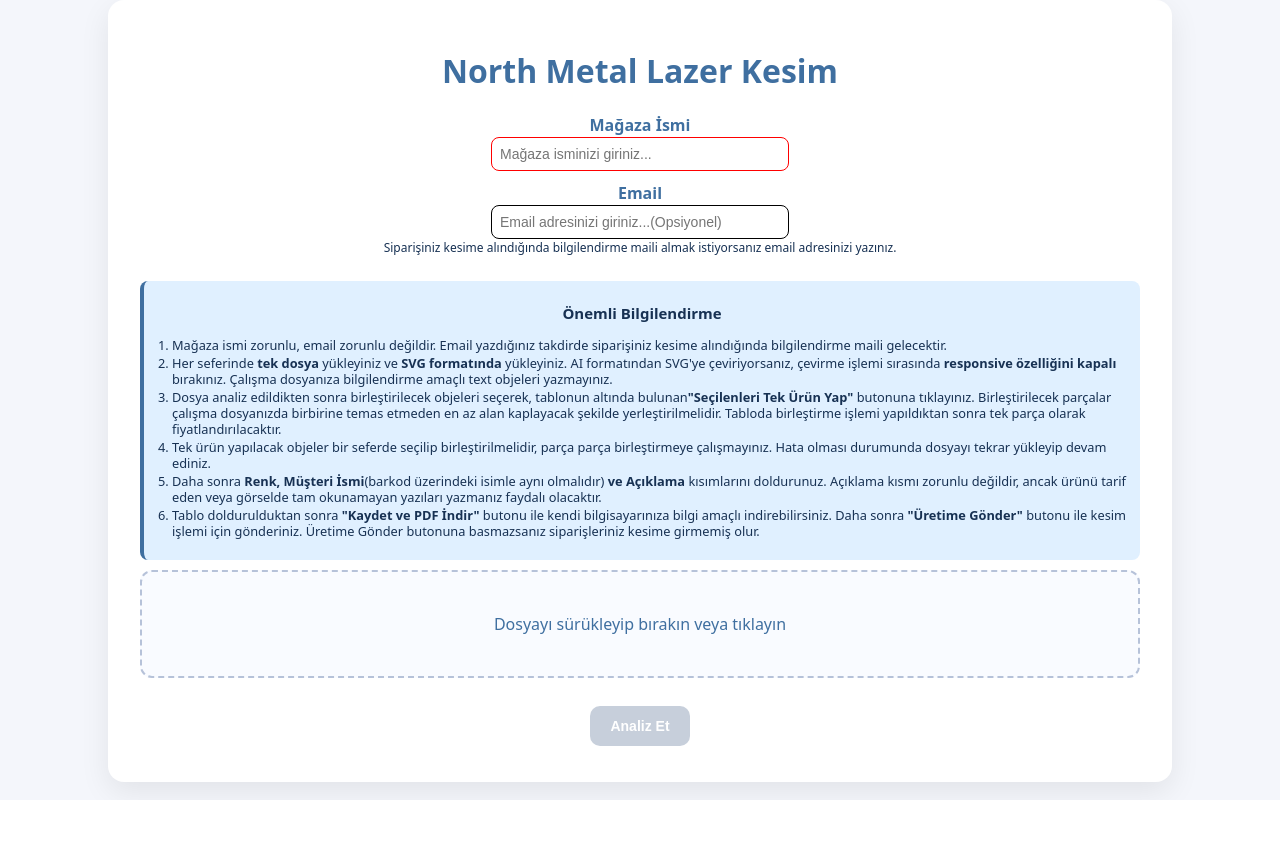
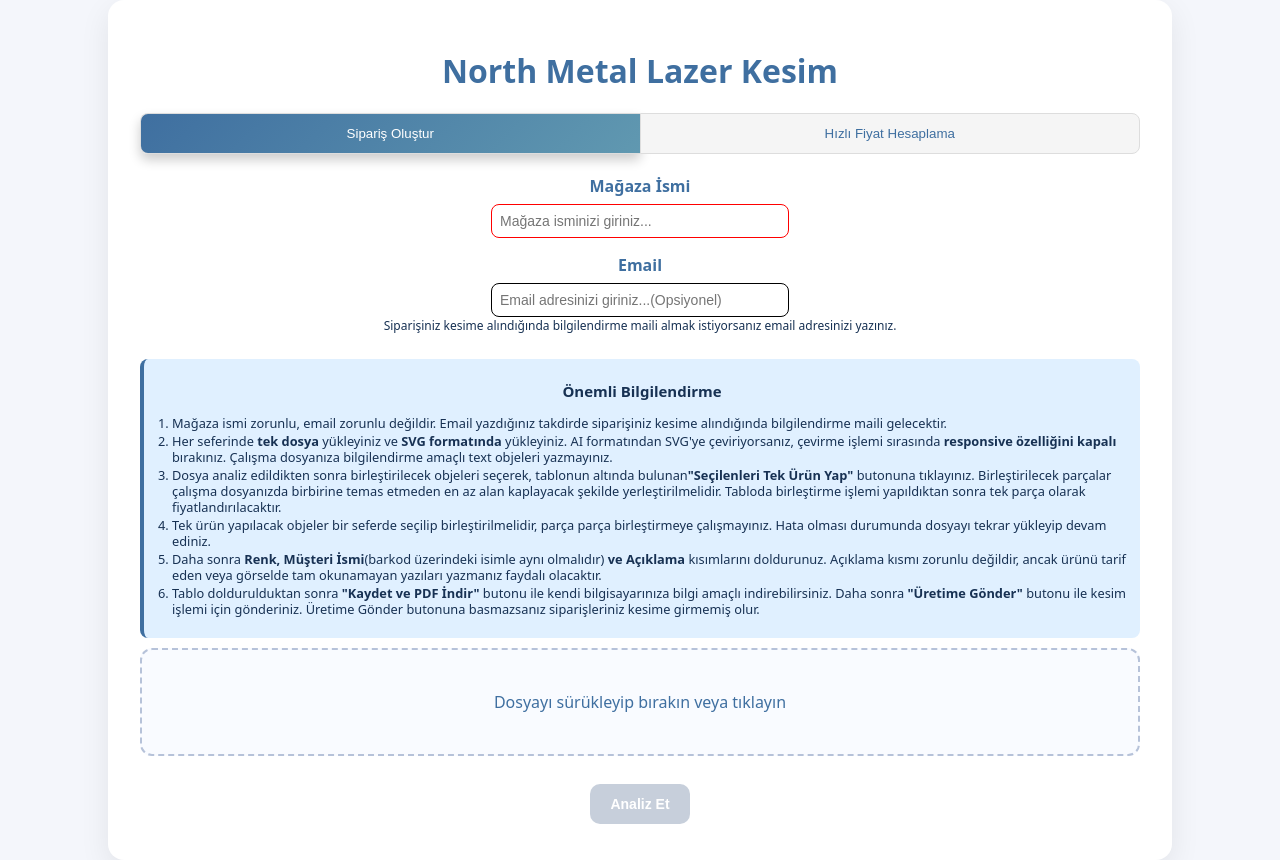
Before and after one commit to omeryilldirim/north-metal, a React (Vite) app in the folder frontend/: page / in a window 1280 px wide. Before the commit the page ends 800 px from the top, so only its background shows below. Built offline with nearby package versions, Linux system fonts and the light colour scheme.

Commit message:
hızlı fiyat hesaplama sekmesi eklendi

```diff
--- a/frontend/src/App.jsx
+++ b/frontend/src/App.jsx
@@ -19,6 +19,11 @@ function App() {
   const [toast, setToast] = useState(null);
   const fileInputRef = useRef();
   const [selectedIds, setSelectedIds] = useState([]);
+  const [calcWidth, setCalcWidth] = useState("");
+  const [calcHeight, setCalcHeight] = useState("");
+  const [calcResult, setCalcResult] = useState(null);
+  const [calcLoading, setCalcLoading] = useState(false);
+  const [activeTab, setActiveTab] = useState("order");
   const COLORS = [
     { name: "Siyah", hex: "#000000" },
     { name: "Eskitme", hex: "#bfa24a" },
@@ -38,6 +43,50 @@ function App() {
     { name: "Çatlak Siyah", hex: "#1c1c1c" },
     { name: "Çatlak Krem", hex: "#e6dcc8" },
   ];
+
+  const handleSimpleCalculate = async () => {
+    if (!Number(calcWidth) || !Number(calcHeight)) {
+      showToast("error", "Geçerli değer giriniz");
+      return;
+    }
+    try {
+      setCalcLoading(true);
+      let price = ((((Number(calcWidth) * Number(calcHeight) * 1.5 * 8) / 1_000_000) * 35 * 2.5 + 200) * 1.8 * 0.9166);
+      // =====================================================
+      // ✅ %10 zam (35cm kontrolü)
+      // =====================================================
+      if (Number(calcWidth) > 359 || Number(calcHeight) > 359) {
+        price *= 1.10;
+      }
+      // =====================================================
+      // ✅ UZUN KENAR KONTROLÜ (YENİ SİSTEM)
+      // =====================================================
+      const longestSide = Math.max(Number(calcWidth), Number(calcHeight));
+      if (longestSide > 690 && longestSide < 995) {
+        price += 100;
+      } else if (longestSide >= 995 && longestSide < 1195) {
+        price += 200;
+      } else if (longestSide >= 1195 && longestSide < 1395) {
+        price += 300;
+      } else if (longestSide >= 1395 && longestSide < 1495) {
+        price += 400;
+      } else if (longestSide >= 1495) {
+        price += 500;
+      }
+      setCalcResult(Math.ceil(price));
+    } catch (err) {
+      console.error(err);
+      showToast("error", "Hesaplama başarısız");
+    } finally {
+      setCalcLoading(false);
+    }
+  };
+
+  const handleResetButton = () => {
+    setCalcWidth("");
+    setCalcHeight("");
+    setCalcResult(null);
+  };
 
   const toggleSelect = (id) => {
     setSelectedIds(prev =>
@@ -667,6 +716,98 @@ function App() {
     <div className="app-container">
       <h1 className="page-title">North Metal Lazer Kesim</h1>
 
+      <div style={{
+        display: "flex",
+        width: "100%",
+        marginBottom: "20px"
+      }}>
+        <button
+          onClick={() => setActiveTab("order")}
+          style={{
+            flex: 1,
+            padding: "12px",
+            border: "1px solid #ddd",
+            borderRadius: "8px 0 0 8px",
+            cursor: "pointer",
+            background: activeTab === "order" ? "linear-gradient(135deg, #3f6fa0, #3f83a0d3)" : "#f5f5f5",
+            color: activeTab === "order" ? "#fff" : "#3f6fa0",
+            boxShadow: activeTab === "order" ? "0 6px 12px rgba(0,0,0,0.2)": "none",
+            borderRight: "none"
+          }}
+        >
+          Sipariş Oluştur
+        </button>
+        <button
+          onClick={() => setActiveTab("quick")}
+          style={{
+            flex: 1,
+            padding: "12px",
+            border: "1px solid #ddd",
+            borderRadius: "0 8px 8px 0",
+            cursor: "pointer",
+            background: activeTab === "quick" ? "linear-gradient(135deg, #3f6fa0, #3f83a0d3)" : "#f5f5f5",
+            color: activeTab === "quick" ? "#fff" : "#3f6fa0",
+            boxShadow: activeTab === "quick" ? "0 6px 12px rgba(0,0,0,0.2)": "none",
+          }}
+        >
+          Hızlı Fiyat Hesaplama
+        </button>
+      </div>
+
+      {activeTab === "quick" && (
+        <div className="calc-box">
+          <div style={{ display:"flex", flexDirection:"column", alignItems:"center", gap:"5px" }}>
+            <label>
+              <strong>Genişlik (mm)</strong>
+            </label>
+            <input
+              type="number"
+              min="1"
+              placeholder="Genişlik (mm)"
+              value={calcWidth}
+              onChange={(e) => setCalcWidth(e.target.value)}
+              required
+              style={{ borderColor: !calcWidth ? "red" : "initial", marginBottom: "10px" }}
+            />
+            <label>
+              <strong>Yükseklik (mm)</strong>
+            </label>
+            <input
+              type="number"
+              min="1"
+              placeholder="Yükseklik (mm)"
+              value={calcHeight}
+              onChange={(e) => setCalcHeight(e.target.value)}
+              required
+              style={{ borderColor: !calcHeight ? "red" : "initial", marginBottom: "10px" }}
+            />
+            <div style={{display: `flex`, gap:`10px`}}>
+              <button className="primary-button" onClick={handleSimpleCalculate} disabled={calcLoading}>
+                {calcLoading ? "Hesaplanıyor..." : "Hesapla"}
+              </button>
+              <button className="primary-button" onClick={handleResetButton} disabled={!calcWidth && !calcHeight} >
+                Sıfırla
+              </button>
+            </div>
+
+            {calcResult === null ? (
+              <div style={{ marginTop: "10px", opacity: 0.9 }}>
+                Fiyat hesaplamak için değer giriniz
+              </div>
+            ) : (
+              <div style={{ marginTop: "10px", fontWeight: "bold" }}>
+                Sonuç: {calcResult} TL
+              </div>
+            )}
+            <small>
+              Çoklu parçalı fiyatlandırma için ‘Sipariş Oluştur’ sekmesinden dosya yükleyin.
+            </small>
+          </div>
+        </div>
+      )}
+
+      {activeTab === "order" && (
+      <>
       {/* MÜŞTERİ ADI */}
       <div className="customer-row">
         <label>
@@ -678,7 +819,7 @@ function App() {
           value={customer}
           onChange={(e) => setCustomer(e.target.value)}
           required
-          style={{ borderColor: !customer ? "red" : "initial", marginBottom: "10px" }}
+          style={{ borderColor: !customer ? "red" : "initial", marginBottom: "15px" }}
         />
         <label>
           <strong>Email</strong>
@@ -886,6 +1027,8 @@ function App() {
           {`Seçilenleri Birleştir (${selectedIds.length})`}
         </button>
       )}
+        </>
+      )}
     </div>
   );
 }
--- a/frontend/src/index.css
+++ b/frontend/src/index.css
@@ -259,6 +259,7 @@ tbody tr:hover {
 .customer-row label {
   font-size: 16px;
   color: #3f6fa0;
+  margin-bottom: 6px;
 }
 
 .info-box {
@@ -318,3 +319,13 @@ small {
   color: #173153;
   font-size: 12px;
 }
+
+.calc-box {
+  background-color: #e0f0ff; /* açık mavi arka plan */
+  border-left: 4px solid #3f6fa0; /* koyu mavi border */
+  color: #3f6fa0; /* yazı rengi */
+  padding: 20px 10px;
+  border-radius: 8px;
+  line-height: 1.25;
+  margin-bottom: 10px;
+}
```
